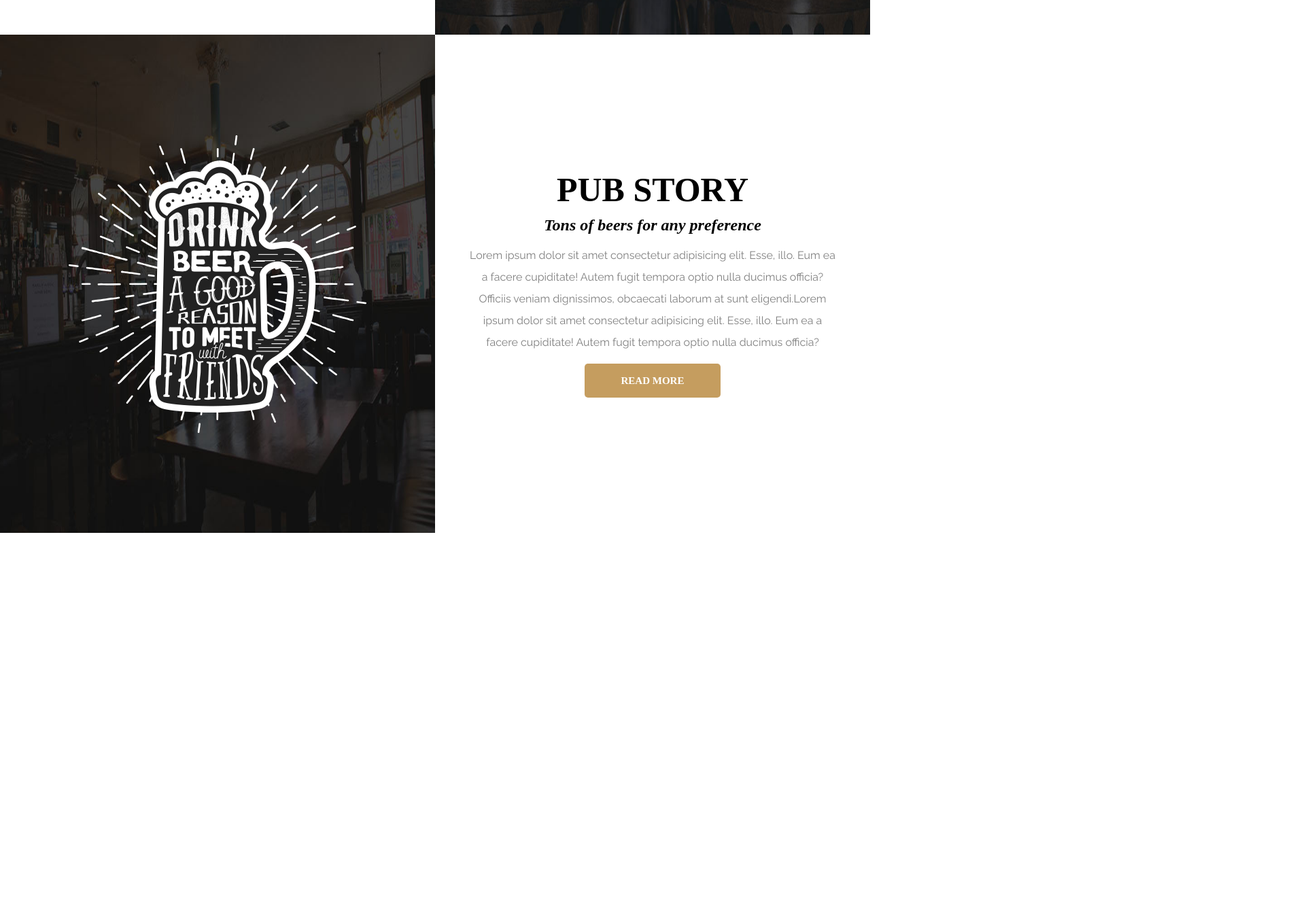
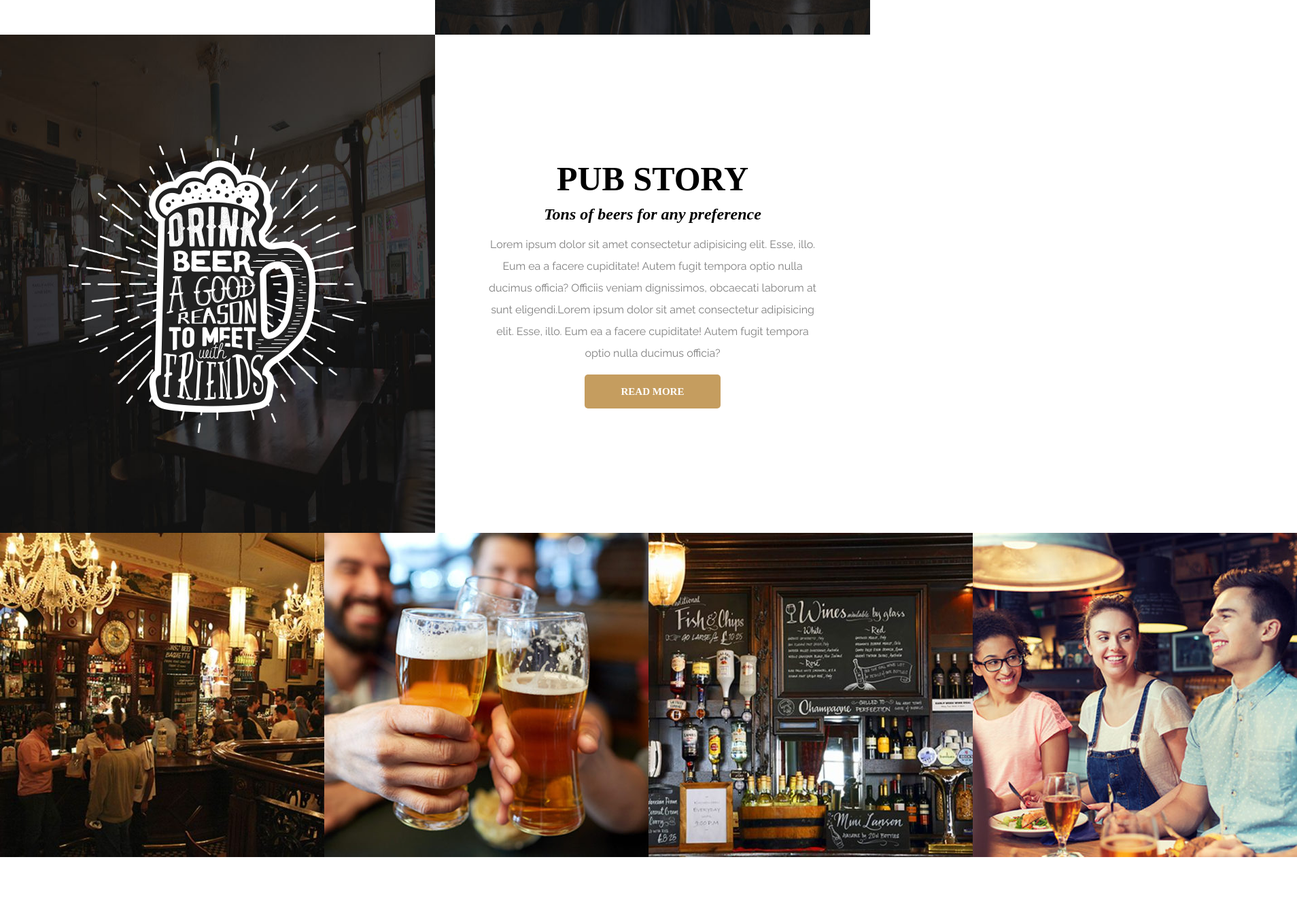
Before and after one commit to saidtimaev/beergarden, a plain HTML site: page index.html in a window 1280 px wide. Shown: the part 1874-3207 px from the top of the page at 68% size, 1908 px wide, since content can reach past the window. Before the commit the page ends 2748 px from the top, so only its background shows below. Drawn offline with nearby package versions, Linux system fonts and the light colour scheme.

Commit message:
commencé section gallerie

```diff
--- a/css/style.css
+++ b/css/style.css
@@ -169,8 +169,8 @@ nav h1
     flex-direction: column;
     width: 50%;
     text-align: center;
-    padding-left: 50px;
-    padding-right: 50px;
+    padding-left: 75px;
+    padding-right: 75px;
 }
 
 .articleBeer h1, .articlePub h1{
@@ -222,3 +222,11 @@ nav h1
 .articleBeer a:hover, .articlePub a:hover{
     opacity: 0.8;
 }
+
+/* SECTION GALERIE */
+
+.galerie{
+
+    display: flex;
+    flex-direction: row;
+}
--- a/index.html
+++ b/index.html
@@ -73,11 +73,11 @@
                     </div>
                 </article>
 
-                <section>
-                    <img>
-                    <img>
-                    <img>
-                    <img>
+                <section class="galerie">
+                    <img src="img/h5-gallery-img-1-477x477.jpg">
+                    <img src="img/h5-gallery-img-2-477x477.jpg">
+                    <img src="img/h5-gallery-img-3-477x477.jpg">
+                    <img src="img/h5-gallery-img-4-477x477.jpg">
                 </section>
                 <section>
                     <figure>
```
